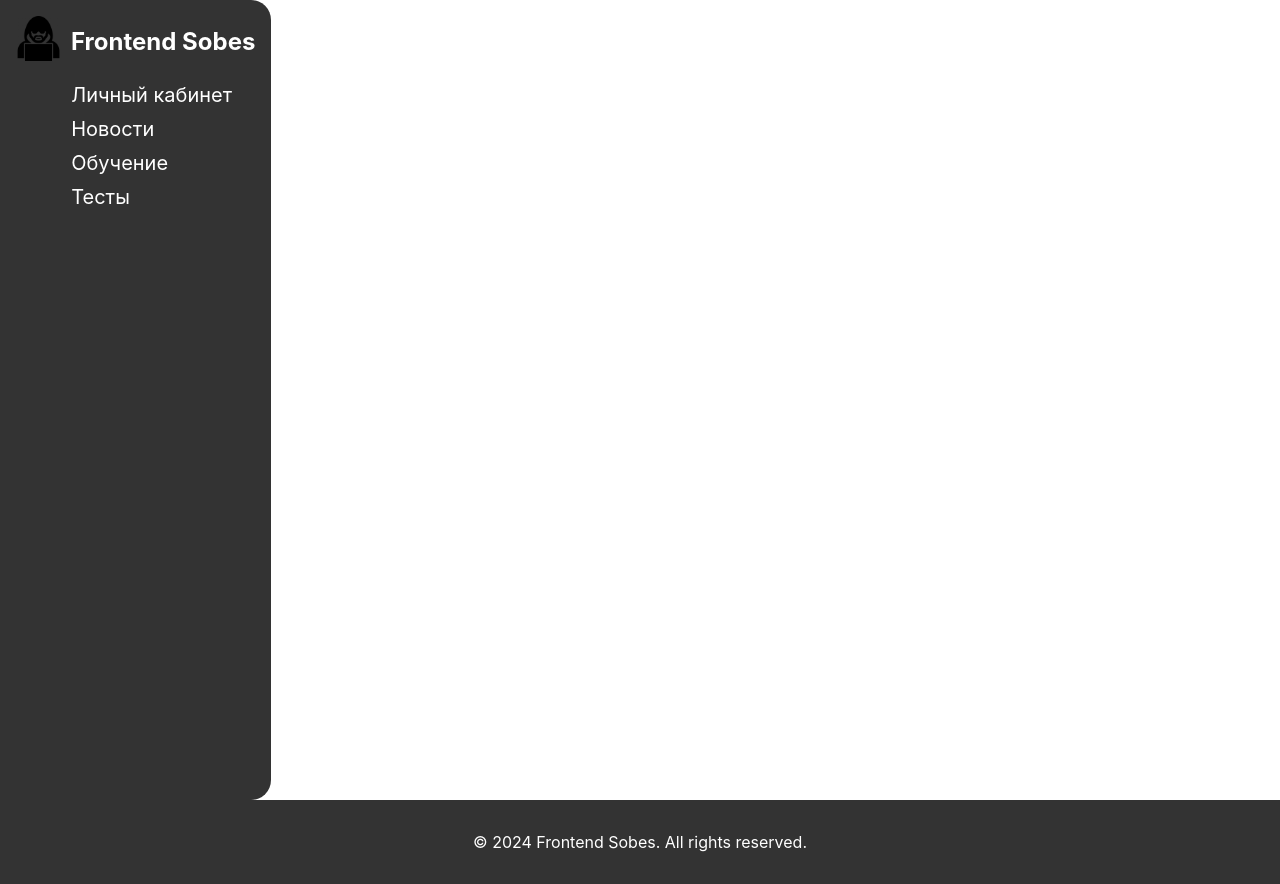
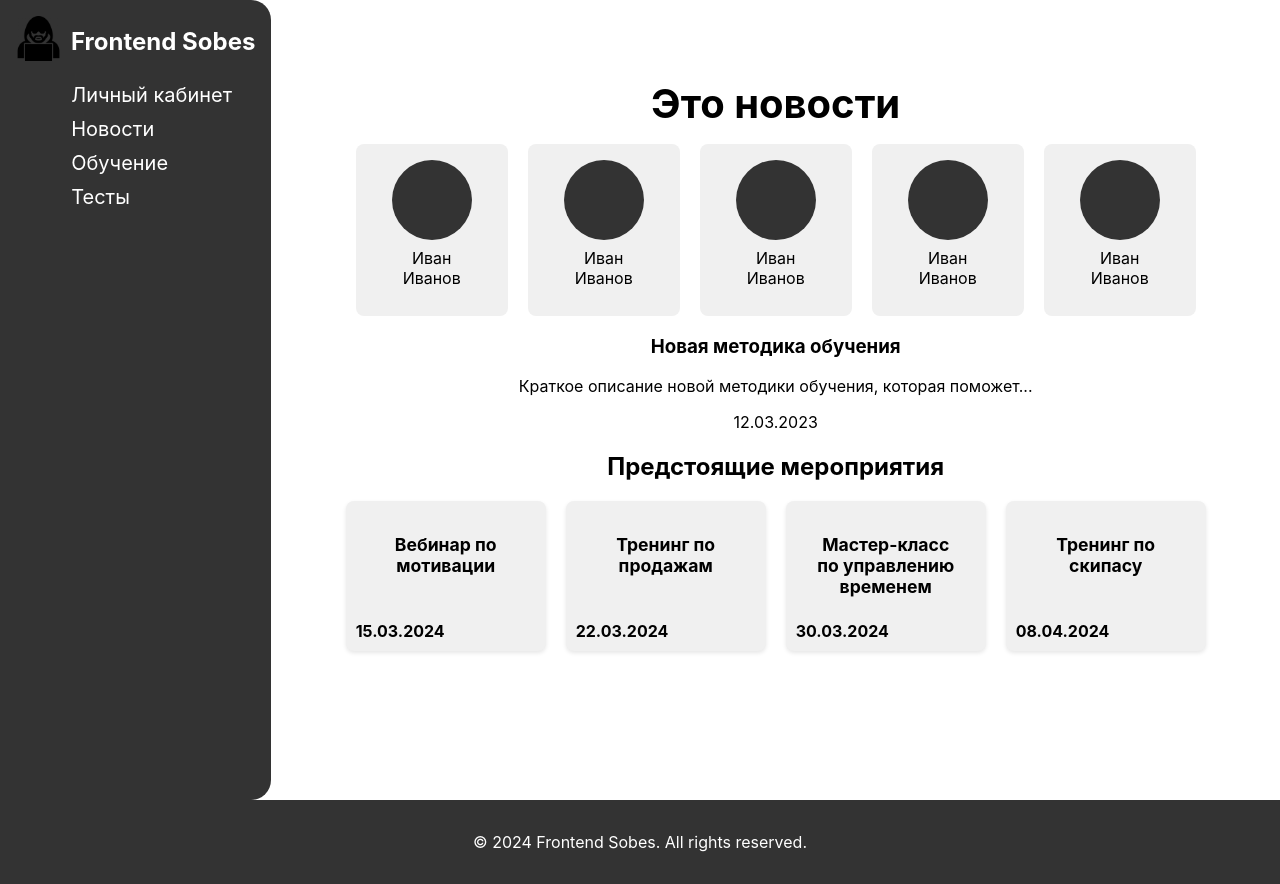
Before and after one commit to daATva/react_project, a React (Vite) app: page /News in a window 1280 px wide. Built offline with nearby package versions, Linux system fonts and the light colour scheme.

Commit message:
add news

```diff
--- a/src/App.jsx
+++ b/src/App.jsx
@@ -3,10 +3,12 @@ import { BrowserRouter as Router, Routes, Route } from 'react-router-dom';
 import Header from './components/Header/Header';
 import Footer from './components/Footer/Footer';
 import Home from './pages/Home/Home';
+import Interview from './pages/Interview/Interview';
 import QuestionList from './components/QuestionList/QuestionList';
 import QuestionDetails from './components/QuestionDetails/QuestionDetails';
 import PageContainer from './pages/PageContainer/PageContainer';
 import './App.scss';
+import News from './pages/News/News';
 
 const App = () => {
   return (
@@ -16,6 +18,7 @@ const App = () => {
         <main>
           <Routes>
             <Route path="/" element={<PageContainer><Home /></PageContainer>} />
+            <Route path="/News" element={<PageContainer><News /></PageContainer>} />
             <Route path="/interview" element={<PageContainer><QuestionList /></PageContainer>} />
             <Route path="/interview/:id" element={<PageContainer><QuestionDetails /></PageContainer>} />
           </Routes>
--- a/src/components/Header/Header.jsx
+++ b/src/components/Header/Header.jsx
@@ -26,7 +26,7 @@ const Header = () => {
             <Link to="/">Личный кабинет</Link>
           </li>
           <li>
-            <Link to="/about">Новости</Link>
+            <Link to="/News">Новости</Link>
           </li>
           <li>
             <Link to="/interview">Обучение</Link>
--- a/src/pages/Interview/Interview.jsx
+++ b/src/pages/Interview/Interview.jsx
@@ -0,0 +1,17 @@
+import React from 'react';
+import Form from'../../components/Form/Form';
+
+const Interview = () => {
+  return (
+    <div className="interview">
+      <h1>Добро пожаловать в личный кабинет</h1>
+      <p>
+        Нужно исправить паддинг тут
+      </p>
+      <button>Get Started</button>
+      <Form/>
+    </div>
+  );
+};
+
+export default Interview;
--- /dev/null
+++ b/src/pages/News/News.jsx
@@ -0,0 +1,87 @@
+import React from 'react';
+import Form from'../../components/Form/Form';
+import './News.scss';
+
+const NewsItem = ({ title, description, date }) => (
+  <div className="news__item">
+    <h3>{title}</h3>
+    <p>{description}</p>
+    <span>{date}</span>
+  </div>
+);
+
+const upcomingEvents = [
+  { eventName: "Вебинар по мотивации", eventDate: "15.03.2024" },
+  { eventName: "Тренинг по продажам", eventDate: "22.03.2024" },
+  { eventName: "Мастер-класс по управлению временем", eventDate: "30.03.2024" },
+  { eventName: "Тренинг по скипасу", eventDate: "08.04.2024" },
+];
+
+const EventItem = ({ eventName, eventDate }) => (
+  <div className="event__item">
+    <h4>{eventName}</h4>
+    <span>{eventDate}</span>
+  </div>
+);
+
+const News = () => {
+  return (
+    <div className="news">
+      <h1>Это новости</h1>
+
+      <div className="news__content">
+        <div className="news__content__persons">
+          <div className="news__group">
+            <div className="news__circle">
+              <p >Иван Иванов</p>
+            </div>
+          </div>
+          <div className="news__group">
+            <div className="news__circle">
+              <p >Иван Иванов</p>
+            </div>
+          </div>
+          <div className="news__group">
+            <div className="news__circle">
+              <p >Иван Иванов</p>
+            </div>
+          </div>
+          <div className="news__group">
+            <div className="news__circle">
+              <p >Иван Иванов</p>
+            </div>
+          </div>
+          <div className="news__group">
+            <div className="news__circle">
+              <p >Иван Иванов</p>
+            </div>
+          </div>
+        </div>
+        <div className="news__course">
+        {/* Примеры блоков с новостями */}
+        <NewsItem
+          title="Новая методика обучения"
+          description="Краткое описание новой методики обучения, которая поможет..."
+          date="12.03.2023"
+        />
+        {/* Добавьте другие новости аналогично */}
+        </div>
+        <div className="news__events__section">
+         <h2>Предстоящие мероприятия</h2>
+         <div className="news__events__content">
+            {upcomingEvents.map((event, index) => (
+              <EventItem key={index} eventName={event.eventName} eventDate={event.eventDate} />
+            ))}
+         </div>
+       </div>
+      </div>
+
+{/*
+      <button>Get Started</button>
+
+      <Form/> */}
+    </div>
+  );
+};
+
+export default News;
--- /dev/null
+++ b/src/pages/News/News.scss
@@ -0,0 +1,115 @@
+.news {
+
+  text-align: center;
+  padding: 2rem;
+
+  h1 {
+    font-size: 2.5rem;
+    margin-bottom: 1rem;
+  }
+
+
+  &__content{
+    &__persons{
+      display: flex;
+      flex-wrap: wrap;
+      flex: 0 1 auto;
+      gap: 20px;
+
+    }
+    display: flex;
+    flex-direction: column;
+    align-items: center;
+    justify-content: center;
+    margin-bottom: 2rem;
+
+  }
+
+  &__group {
+
+    background-color: #f0f0f0;
+    border-radius: 8px;
+    display: flex;
+    justify-content: center;
+    height: 140px;
+    padding: 1rem;
+    h3, h4 {
+      font-size: 1.5rem;
+    }
+
+    p {
+      margin: 0.5rem 0;
+    }
+
+    span {
+      font-size: 0.9rem;
+    }
+  }
+
+  &__circle {
+    width: 80px;
+    height: 80px;
+    background-color: #333;
+    border-radius: 50%;
+    margin: 0 20px;
+
+    p {
+      text-align: center;
+      display: inline-block;
+      padding: 80px 0px 0px 0px;
+    }
+  }
+  button {
+    background-color: #333;
+    color: #fff;
+    padding: 0.8rem 1.5rem;
+    font-size: 1.2rem;
+    border: none;
+    border-radius: 4px;
+    cursor: pointer;
+  }
+
+}
+
+.event{
+
+  &__item {
+
+    display: flex;
+    align-items: center;
+    justify-content: start;
+    background-color: #f0f0f0;
+    padding: 10px 10px;
+    border-radius: 8px;
+    box-shadow: 0 2px 4px rgba(0,0,0,0.1);
+    max-width: 200px;
+    flex-wrap: wrap;
+    flex-direction: column;
+    h4{
+      font-size: 1.1rem;
+      padding: 0px 15px 0px 15px;
+      max-width: 150px;
+      display: block;
+      flex: 1 1 auto;
+    }
+
+
+    span {
+    align-self: start;
+    font-weight: bold;
+  }
+
+  &Name {
+    font-size: 1rem;
+  }
+  }
+}
+
+.news__events__content{
+  display: flex;
+  flex-wrap: wrap;
+  gap: 20px;
+  justify-content: center;
+  flex: 0 1 25%;
+
+}
```
